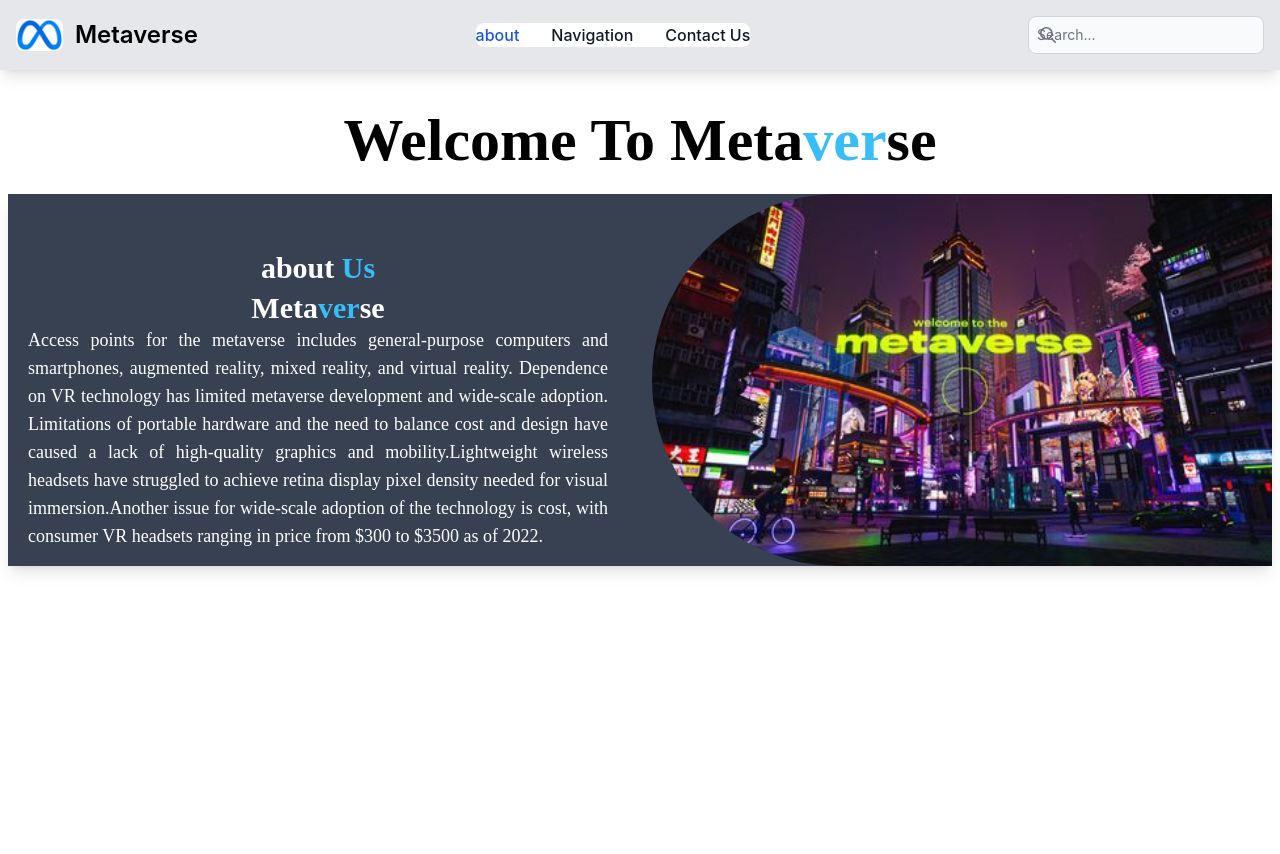
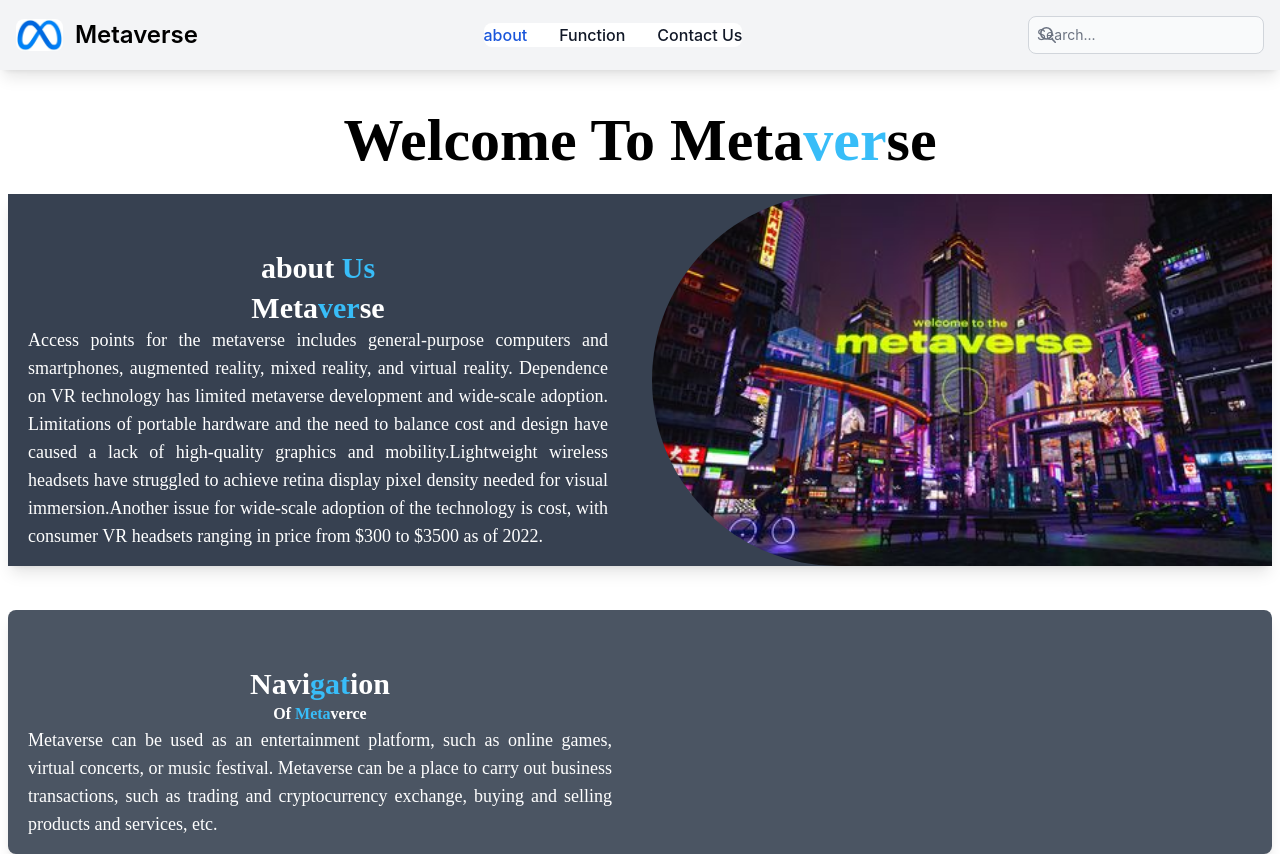
Before and after one commit to Aftar51/tailwail-2, a website: page src/public/index.html in a window 1280 px wide. Before the commit the page ends 800 px from the top, so only its background shows below. Drawn offline with nearby package versions, Linux system fonts and the light colour scheme.

Commit message:
Function

```diff
--- a/src/public/index.html
+++ b/src/public/index.html
@@ -13,7 +13,7 @@
 
 <body class="">
     <!-- Navbar -->
-    <nav class="bg-gray-200 border-gray-200 dark:bg-gray-900 shadow-lg">
+    <nav class="bg-gray-100 border-gray-200 dark:bg-gray-900 shadow-lg sticky top-0">
         <div class="max-w-screen-xl flex flex-wrap items-center justify-between mx-auto p-4">
             <a href="https://www.netmarks.co.id/icraver/virtualaugmentedreality?gclid=Cj0KCQiAqsitBhDlARIsAGMR1Rizdu26-Jv2P75pBhcbpIR3MjJbBxuK9s-0nkqZEnMiLprItb4OL9kaAkvEEALw_wcB"
                 class="flex items-center space-x-3 rtl:space-x-reverse">
@@ -76,8 +76,8 @@
                             aria-current="page">about</a>
                     </li>
                     <li>
-                        <a href="#navigation"
-                            class="block py-2 px-3 text-gray-900 rounded hover:bg-gray-100 md:hover:bg-transparent md:hover:text-blue-700 md:p-0 dark:text-white md:dark:hover:text-blue-500 dark:hover:bg-gray-700 dark:hover:text-white md:dark:hover:bg-transparent dark:border-gray-700">Navigation</a>
+                        <a href="#function"
+                            class="block py-2 px-3 text-gray-900 rounded hover:bg-gray-100 md:hover:bg-transparent md:hover:text-blue-700 md:p-0 dark:text-white md:dark:hover:text-blue-500 dark:hover:bg-gray-700 dark:hover:text-white md:dark:hover:bg-transparent dark:border-gray-700">Function</a>
                     </li>
                     <li>
                         <a href="#"
@@ -104,7 +104,8 @@
                 </h2>
                 <!-- End Title -->
                 <!-- Paraf -->
-                <p class="font-poppins text-1xl text-white text-lg text-justify">Access points for the metaverse includes
+                <p class="font-poppins text-1xl text-white text-lg text-justify">Access points for the metaverse
+                    includes
                     general-purpose computers and smartphones, augmented reality, mixed reality, and virtual reality.
                     Dependence on VR technology has limited metaverse development and wide-scale adoption.
                     Limitations of portable hardware and the need to balance cost and design have caused a lack of
@@ -121,12 +122,29 @@
         </div>
     </div>
     <!-- End About -->
-    <!--  -->
-    <br id="navigation">
-    <div class="mt-3 grid grid-cols-2 gap-4 bg-gray-700 shadow-lg mx-2 rounded-xl">
-
+    <!-- Function -->
+    <br
+        id="https://ftik.teknokrat.ac.id/apa-aitu-metaverse-serta-manfaat-dan-penerapan-metaverse-dalam-dunia-nyata/#:~:text=Metaverse%20dapat%20digunakan%20sebagai%20platform,konser%20virtual%2C%20atau%20festival%20musik.&text=Metaverse%20dapat%20menjadi%20tempat%20untuk,jasa%2C%20dan%20lain%2Dlain.">
+    <div class="mt-5 grid grid-cols-2 gap-4 bg-gray-600 shadow-lg mx-2 rounded-lg">
+        <div class="px-5 lg:mt-10">
+            <div class="py-4">
+                <!-- Title -->
+                <h2 class="text-center font-poppins font-bold text-3xl text-white">Navi<span
+                        class="text-sky-400">gat</span>ion</h2>
+                <h3 class="text-center font-poppins font-bold text-1xl text-white">Of <span
+                        class="text-sky-400">Meta</span>verce</h3>
+                <!-- End Title -->
+                <!-- Paraf -->
+                <p class="font-poppins text-1xl text-white text-lg text-justify">
+                    Metaverse can be used as an entertainment platform, such as online games, virtual concerts, or
+                    music festival. Metaverse can be a place to carry out business transactions, such as trading
+                    and cryptocurrency exchange, buying and selling products and services, etc.
+                </p>
+                <!-- End Paraf -->
+            </div>
+        </div>
     </div>
-    <!-- End -->
+    <!-- End Function -->
 
 
     <!-- JavaScript -->
```
